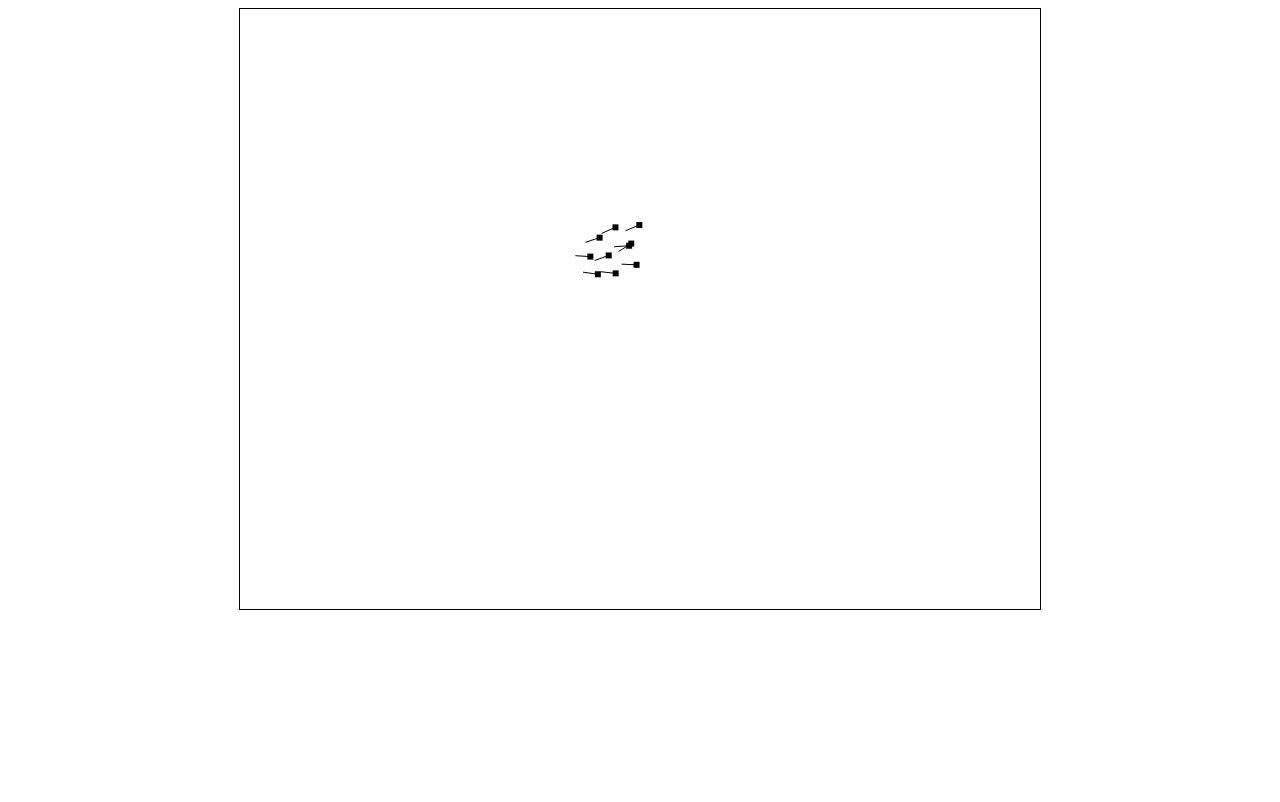
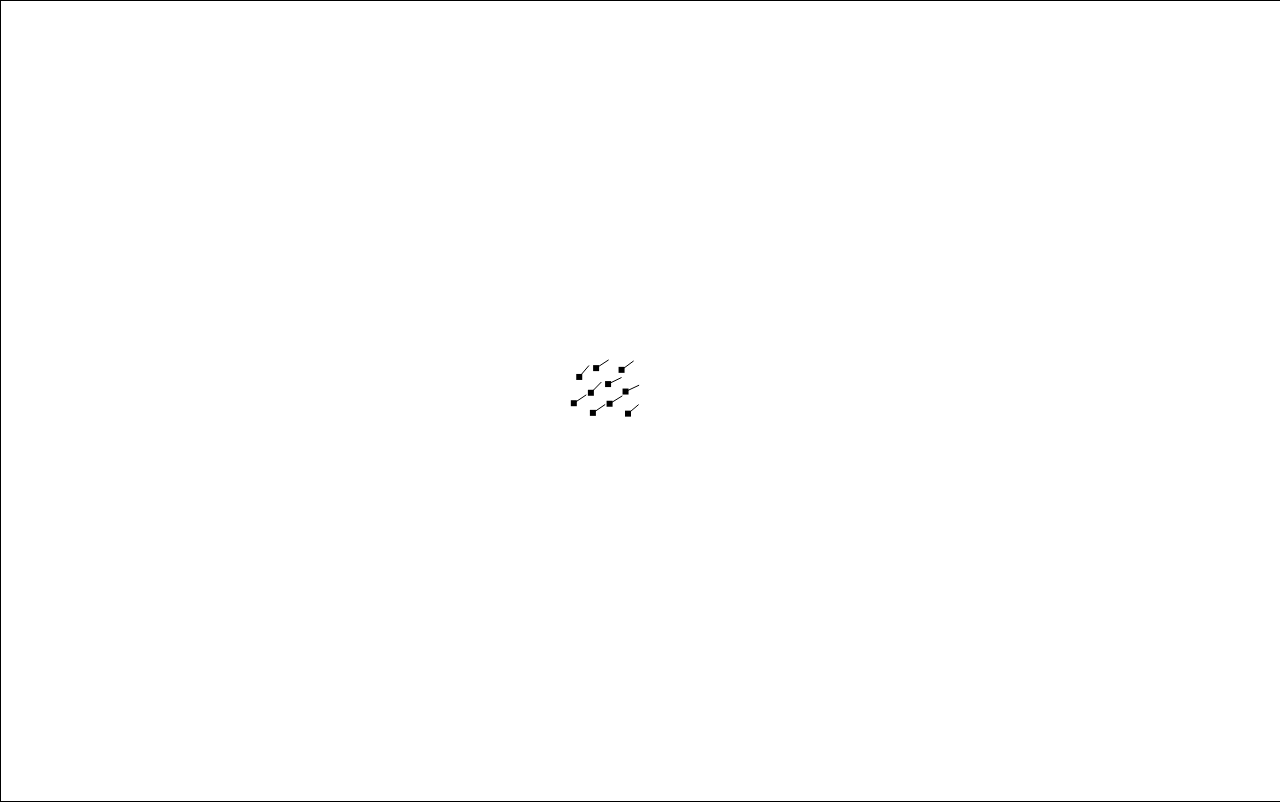
Before and after one commit to Kalininator/Boids, a plain HTML site: page index.html in a window 1280 px wide. Drawn offline with nearby package versions, Linux system fonts and the light colour scheme.

Commit message:
fullscreen Kreygasm

```diff
--- a/index.html
+++ b/index.html
@@ -6,6 +6,12 @@
 		<script src="boid.js"></script>
 		<script src="swarm.js"></script>
 		<script src="script.js"></script>
+
+		<style type="text/css">
+			* { margin:0; padding:0; }
+			html, body { width:100%; height:100%; }
+			canvas { display:block; }
+		</style>
 	</head>
 
 	<body>
--- a/script.js
+++ b/script.js
@@ -1,13 +1,14 @@
 var c, ctx;
-var WIDTH = 800;
-var HEIGHT = 600;
+var WIDTH, HEIGHT;
 var swarm;
 $(function(){//init
 
 	c = $("#canvas")[0];
 	ctx = c.getContext("2d");
-	c.width = WIDTH;
-	c.height = HEIGHT;
+	c.width = window.innerWidth;
+	c.height = window.innerHeight;
+	WIDTH = c.width;
+	HEIGHT = c.height;
 	$("#canvas").css("border","1px solid black");
 
 	swarm = new swarm();
```
